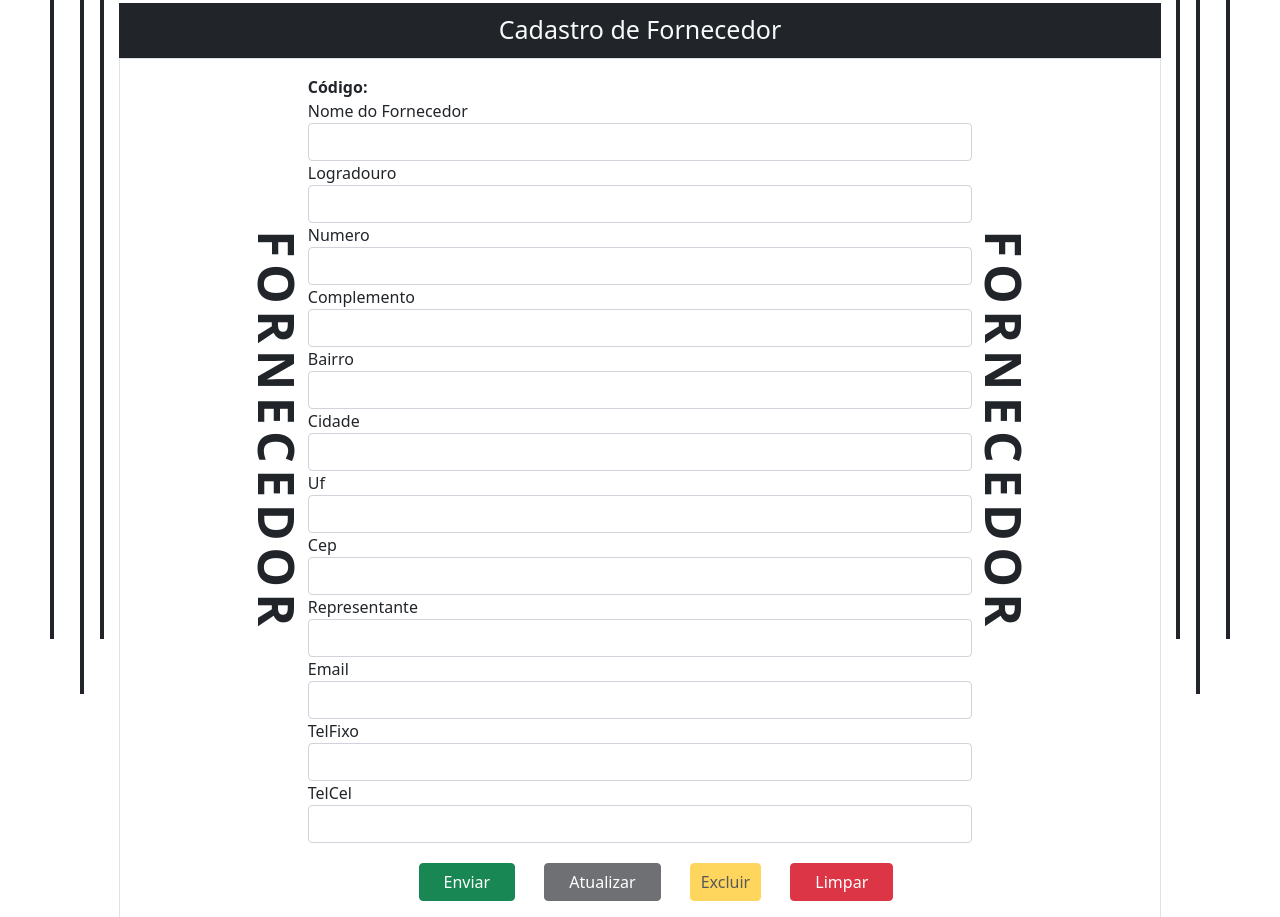
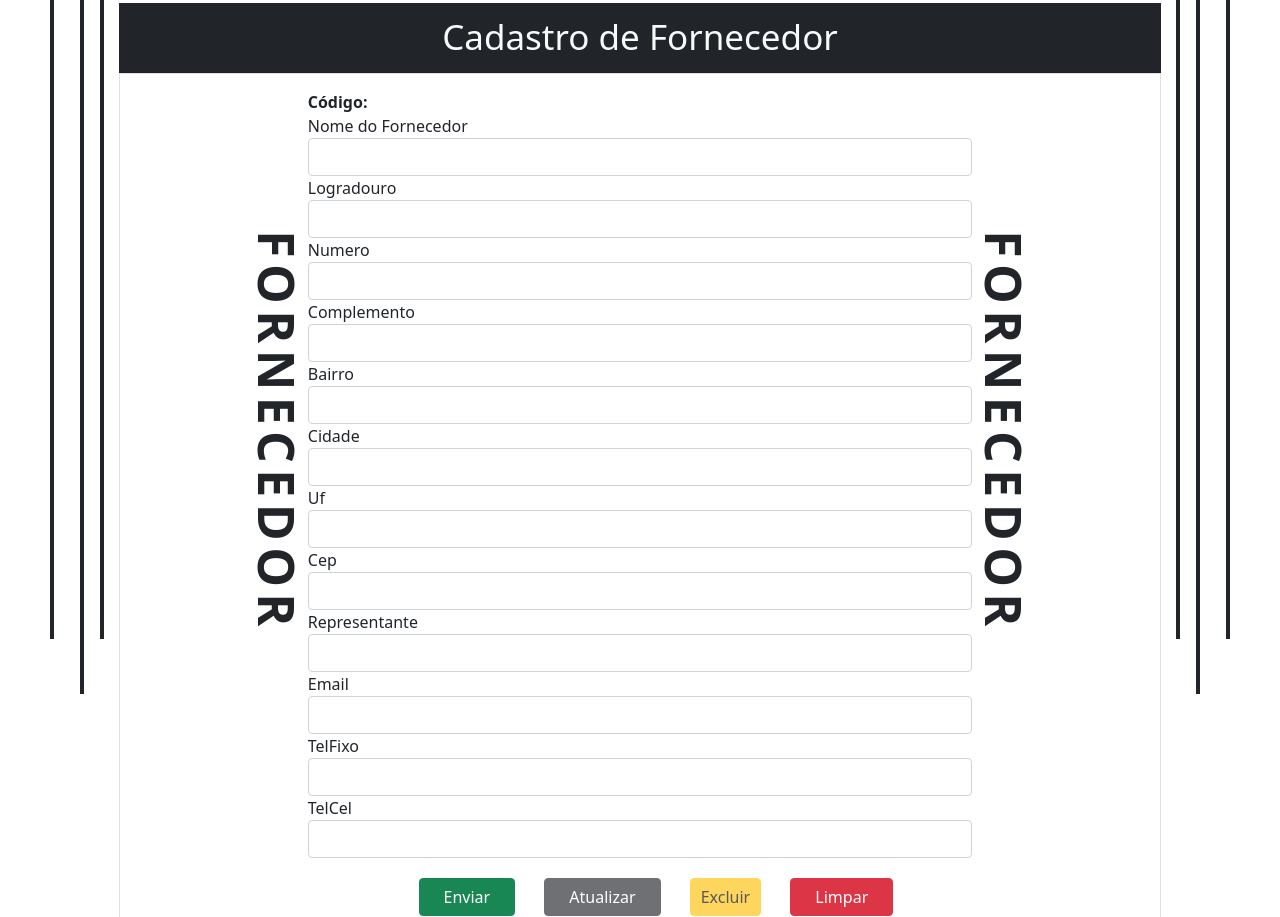
Before and after one commit to HaristonNuMacedo/phpPDO, a PHP site: page /phpPDO/view/cadastroFornecedor.php in a window 1280 px wide. Shown: the part 56-973 px from the top of the page. Run offline with PHP 8.4, Linux system fonts and the light colour scheme; data that the repository does not hold is empty; some libraries are stand-ins or nearby versions.

Commit message:
Update Label

```diff
--- a/PROFESSOR/view/cadastroFornecedor.php
+++ b/PROFESSOR/view/cadastroFornecedor.php
@@ -116,7 +116,7 @@ $btExcluir = FALSE;
     <div class="container-fluid ">
         <div class="row">
             <div class="col-md-10 offset-md-1">
-                <div class="card-header bg-dark text-center text-light" style="font-size: 25px; border-top: 3px solid white">
+                <div class="card-header bg-dark text-center text-light" style="font-size: 35px; border-top: 3px solid white">
                     Cadastro de Fornecedor
                 </div>
                 <div class="card-body border">
```
